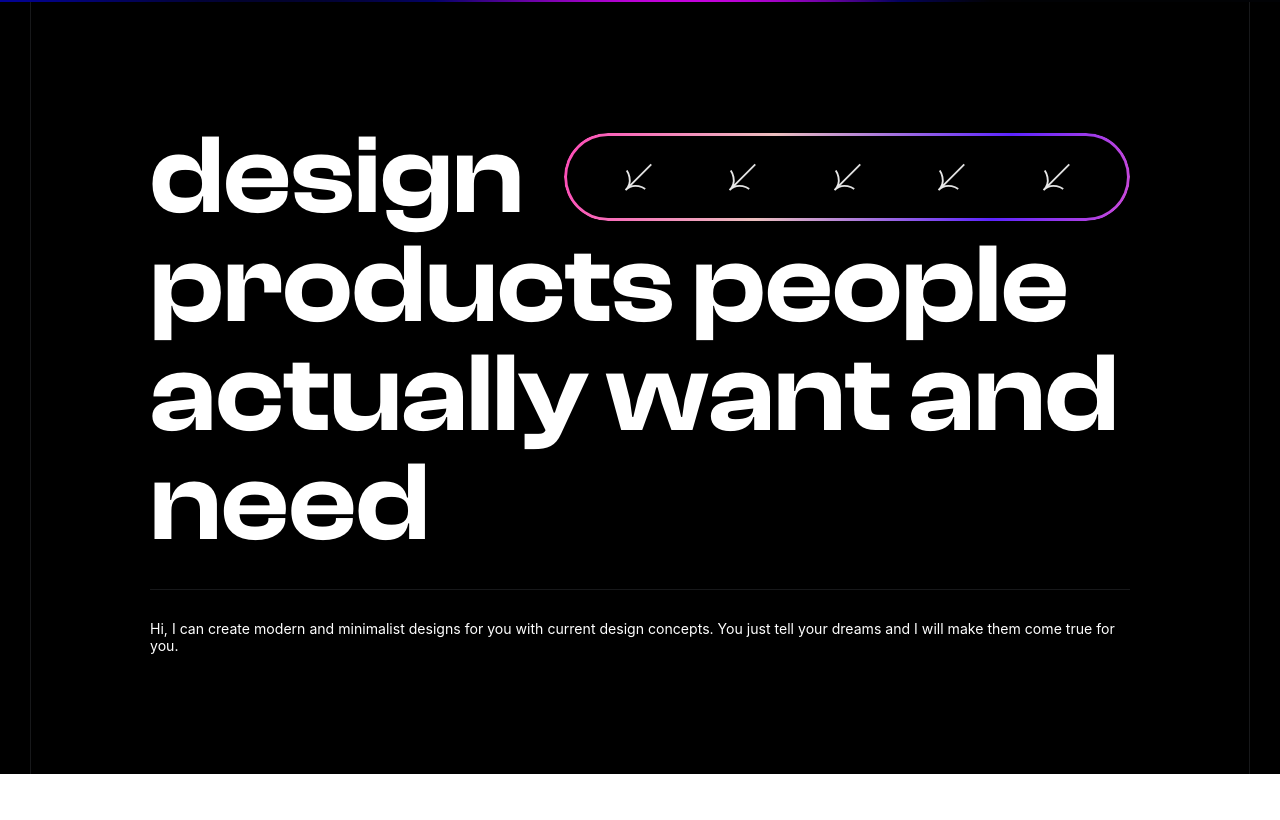
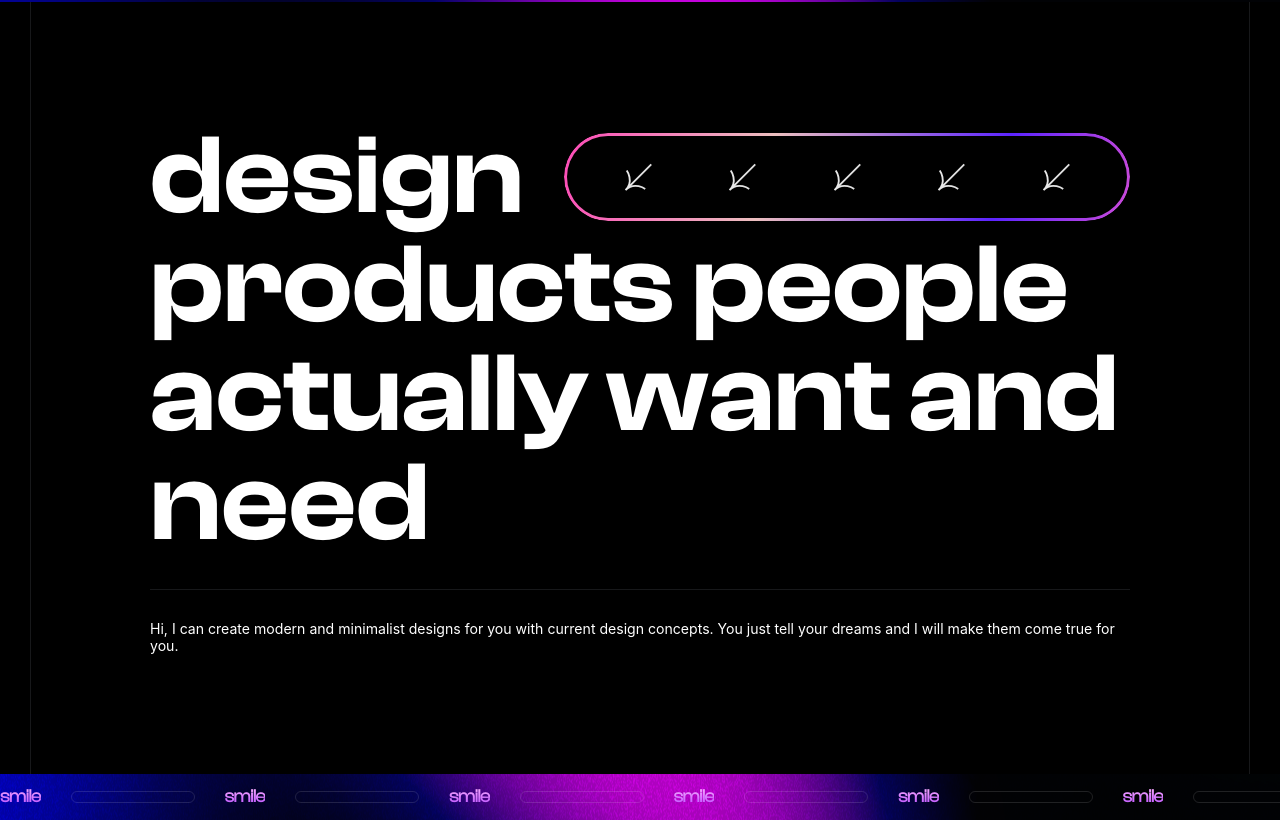
Before and after one commit to FettahAud/Can-portfolio, a React (Vite) app: page / in a window 1280 px wide. Shown: the part 798-1618 px from the top of the page. Before the commit the page ends 1572 px from the top, so only its background shows below. Built offline with nearby package versions, Linux system fonts and the light colour scheme.

Commit message:
created Bar

```diff
--- a/src/App.jsx
+++ b/src/App.jsx
@@ -2,6 +2,7 @@ import "./App.scss";
 import Header from "./components/Header";
 import Main from "./Sections/Main.jsx";
 import Empty from "./Sections/Empty.jsx";
+import Bar from "./components/Bar.jsx";
 
 function App() {
   return (
@@ -9,6 +10,7 @@ function App() {
       <Header />
       <Main />
       <Empty />
+      <Bar />
     </div>
   );
 }
--- a/src/App.scss
+++ b/src/App.scss
@@ -158,6 +158,48 @@ img {
       pointer-events: none;
     }
   }
+  .bar {
+    position: relative;
+    padding: 12px 0;
+    width: 100%;
+    overflow: hidden;
+    .items-wrapper {
+      display: flex;
+      align-items: center;
+      justify-content: space-evenly;
+      gap: 30px;
+      width: max-content;
+      span {
+        /* Heading/Heading 6/Strong */
+        font-family: "Clash Display";
+        font-size: 18px;
+        line-height: 22px;
+        letter-spacing: -0.04em;
+
+        background: linear-gradient(180deg, #ffb6ff 0%, #b344ff 100%);
+        -webkit-background-clip: text;
+        -webkit-text-fill-color: transparent;
+        background-clip: text;
+        text-fill-color: transparent;
+        &:nth-child(odd) {
+          font-weight: bold;
+        }
+      }
+      .dot {
+        width: 124px;
+        height: 12px;
+        border: 1px solid #ffffff1f;
+        border-radius: 12px;
+      }
+    }
+    img {
+      position: absolute;
+      top: 0;
+      left: 0;
+      height: 100%;
+      z-index: -1;
+    }
+  }
   @media screen and (max-width: 992px) {
     #empty {
       padding: 60px 60px;
@@ -201,6 +243,10 @@ img {
       .arrows-wrapper {
         padding: 10px 20px;
         margin-bottom: 20px;
+        &::before {
+          border: 1px solid transparent;
+          //border: none;
+        }
         .arrow {
           width: 16px;
           height: 16px;
--- /dev/null
+++ b/src/components/Bar.jsx
@@ -0,0 +1,17 @@
+export default function Bar() {
+  return (
+    <div className="bar">
+      <img src="/smile-bg.svg" alt="bg is missing" />
+      <div className="items-wrapper">
+        {Array(10)
+          .fill()
+          .map((_, i) => (
+            <>
+              <span key={i}>smile</span>
+              <div className="dot"></div>
+            </>
+          ))}
+      </div>
+    </div>
+  );
+}
```
Also changed, not shown: public/smile-bg.svg (added).
